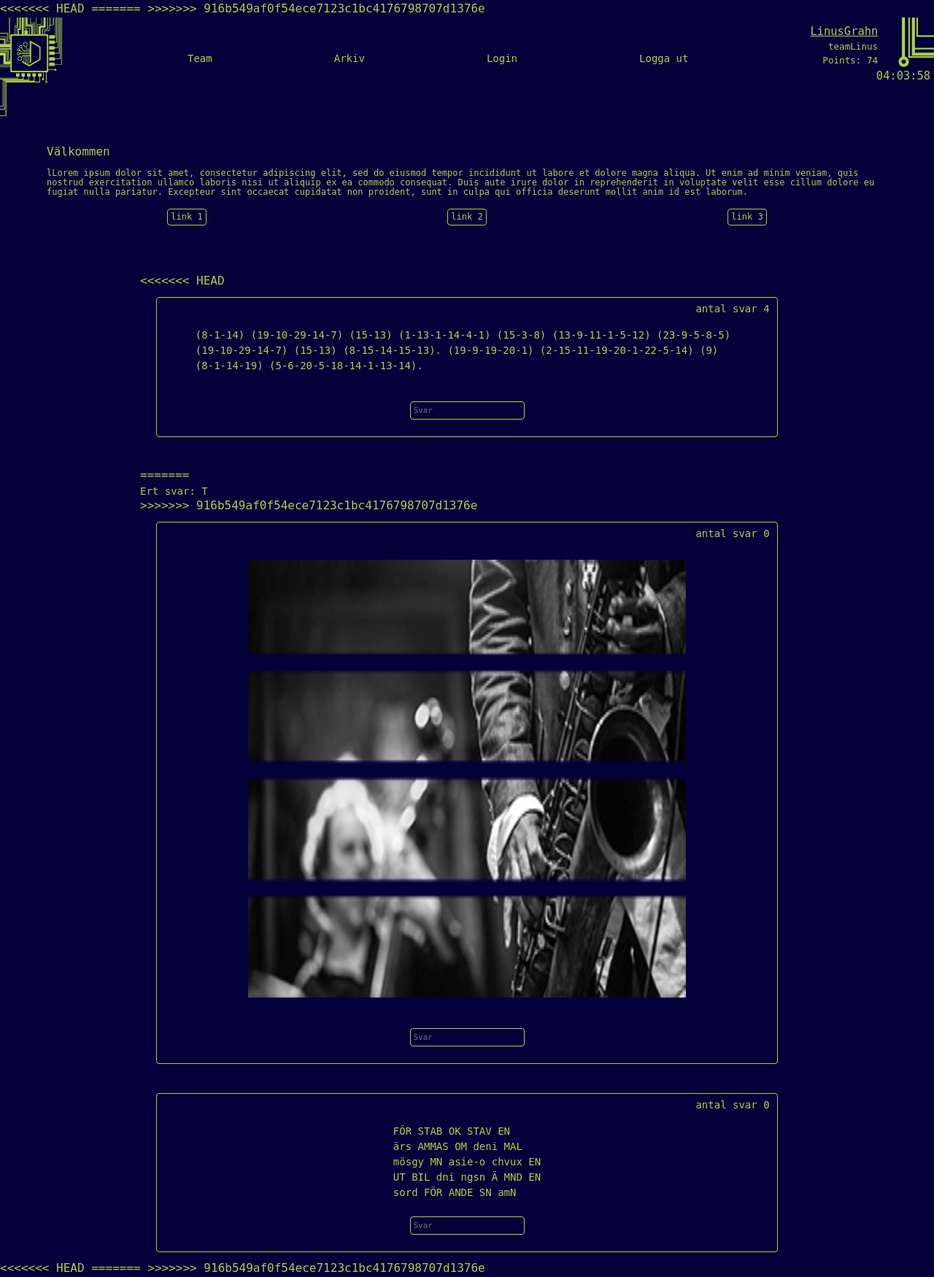
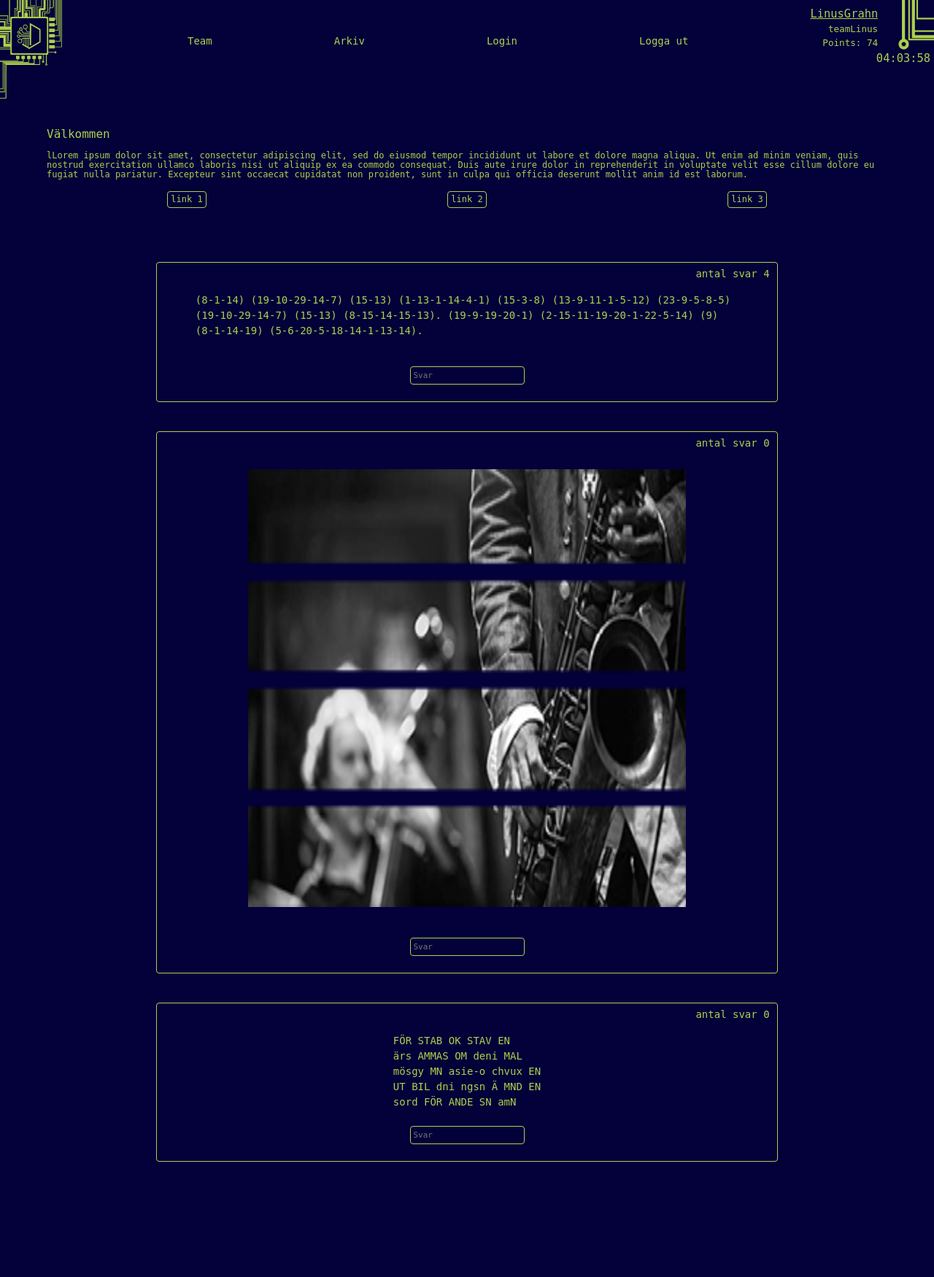
Before and after one commit to alextraterrestrial/nelson, a PHP site: page /game.php in a window 1280 px wide. Shown: the whole page at 73% size. After the commit the page ends 1592 px from the top, so only its background shows below. Run offline with PHP 8.4, Linux system fonts and the light colour scheme; data comes from the database, SQL or seed files in the repository; data that the repository does not hold is empty; some libraries are stand-ins or nearby versions; some web fonts are replaced.

Commit message:
Fixing game.php

```diff
--- a/game/game.php
+++ b/game/game.php
@@ -10,10 +10,6 @@
         <link rel="stylesheet" href="../CSS/p.css">
         <meta name="viewport" content="width=device-width, initial-scale=1.0">
         <meta http-equiv="X-UA-Compatible" content="ie=edge">
-<<<<<<< HEAD
-=======
-
->>>>>>> 916b549af0f54ece7123c1bc4176798707d1376e
         <link href="https://fonts.googleapis.com/css?family=Overpass+Mono&display=swap" rel="stylesheet">
         <link href="https://fonts.googleapis.com/css?family=Libre+Barcode+39&display=swap" rel="stylesheet">
     </head>
@@ -31,12 +27,8 @@
                 </div>
             </section>
             <section id="secSpelet">
-<<<<<<< HEAD
                 <!-- för att testa pussel -->
                 <?php include("testPussel.html")?>
-=======
-                <div class="uploadAnimation">Ert svar: T</div>
->>>>>>> 916b549af0f54ece7123c1bc4176798707d1376e
             </section>
             <section id="menyContent">
                 <div id="secTeam" class="menyItem">team
@@ -57,13 +49,6 @@
 
       <script src="game.js"></script>
 
-<<<<<<< HEAD
-      <!-- <script src="../team/team.js"></script> -->
-=======
-      <script src="../team/team.js"></script>
-
-
-
->>>>>>> 916b549af0f54ece7123c1bc4176798707d1376e
+     <script src="../team/team.js"></script>
     </body>
   </html>
```
